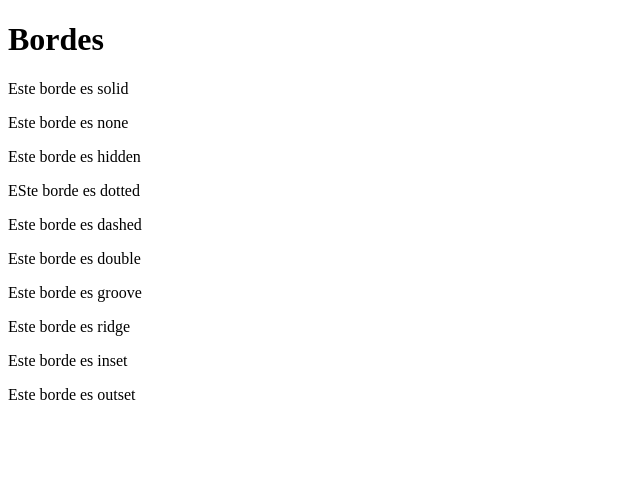
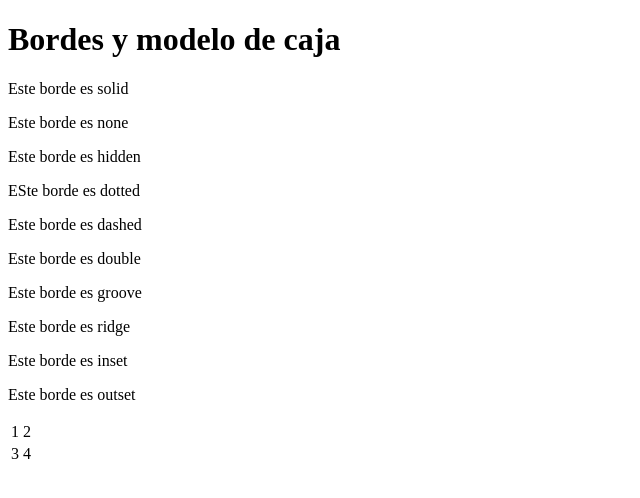
Before and after one commit to izanlopez32/1EVAL_HTMLYCSS_APPWEB_izanlopez32, a plain HTML site: page modelocajoso/index.html in a window 1280 px wide. Shown: the whole page, without its empty margins (0-640 px from the left). Drawn offline with Linux system fonts and the light colour scheme.

Commit message:
secciones

```diff
--- a/modelocajoso/index.html
+++ b/modelocajoso/index.html
@@ -7,7 +7,7 @@
     <title>Bordes</title>
 </head>
 <body>
-    <h1>Bordes</h1>
+    <h1>Bordes y modelo de caja</h1>
     <p class="solid">Este borde es solid</p>
     <p class="none">Este borde es none</p>
     <p class="hidden">Este borde es hidden</p>
@@ -18,5 +18,15 @@
     <p class="ridge">Este borde es ridge</p>
     <p class="inset">Este borde es inset</p>
     <p class="outset">Este borde es outset</p>
+    <table>
+        <tr>
+            <td>1</td>
+            <td>2</td>
+        </tr>
+        <tr>
+            <td>3</td>
+            <td>4</td>
+        </tr>
+    </table>
 </body>
 </html>
--- /dev/null
+++ b/secciones/codeswing.json
@@ -0,0 +1,4 @@
+{
+  "scripts": [],
+  "styles": []
+}
```
Also changed, not shown: secciones/index.html (added), secciones/script.js (added), secciones/style.css (added).
